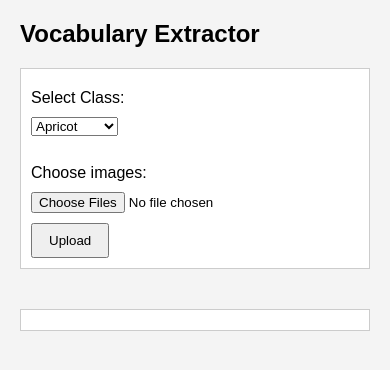
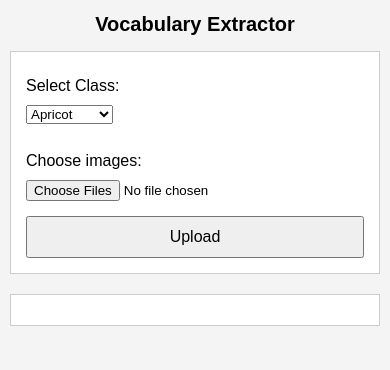
Before and after one commit to defroged/teacher-form, a website: page index.html in a window 390 px wide. Drawn offline with Linux system fonts and the light colour scheme.

Commit message:
Improve mobile layout

```diff
--- a/index.html
+++ b/index.html
@@ -2,9 +2,11 @@
 <html lang="en">
 <head>
   <meta charset="UTF-8">
+  <meta name="viewport" content="width=device-width, initial-scale=1.0">
   <title>Teacher Form</title>
   <link rel="stylesheet" href="styles.css">
 </head>
+
 <body>
   <h1>Vocabulary Extractor</h1>
 
--- a/styles.css
+++ b/styles.css
@@ -1,36 +1,53 @@
 body {
   font-family: sans-serif;
-  margin: 20px;
+  margin: 10px;
   background-color: #f4f4f4;
 }
 
 h1 {
-  font-size: 24px;
-  margin-bottom: 20px;
+  font-size: 20px;
+  margin-bottom: 15px;
+  text-align: center;
 }
 
 form {
   margin-bottom: 20px;
   background-color: #ffffff;
-  padding: 10px;
+  padding: 15px;
   border: 1px solid #ccc;
-  display: inline-block;
+  width: 100%;
+  box-sizing: border-box;
 }
 
 label {
   display: block;
   margin: 10px 0;
+  font-size: 16px;
 }
 
 #vocabularyList {
   margin-top: 20px;
-  padding: 10px;
+  padding: 15px;
   background-color: #ffffff;
   border: 1px solid #ccc;
 }
 
 button {
-  padding: 8px 16px;
+  padding: 10px 20px;
   cursor: pointer;
-  margin-top: 10px;
+  margin-top: 15px;
+  width: 100%;
+  font-size: 16px;
 }
+
+@media (min-width: 600px) {
+  form {
+    width: 50%;
+    margin: 0 auto 20px auto;
+  }
+
+  button {
+    width: auto;
+    display: inline-block;
+  }
+}
```
